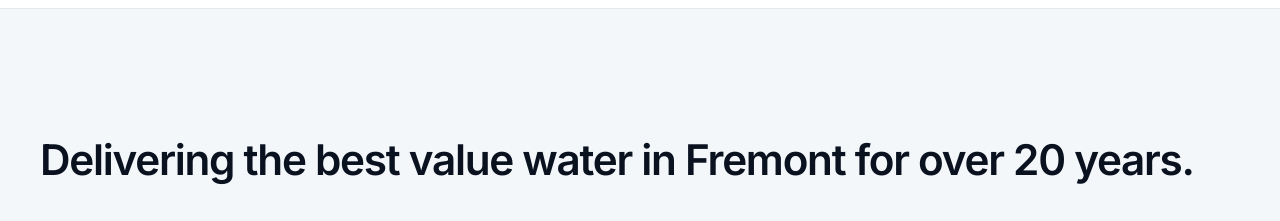
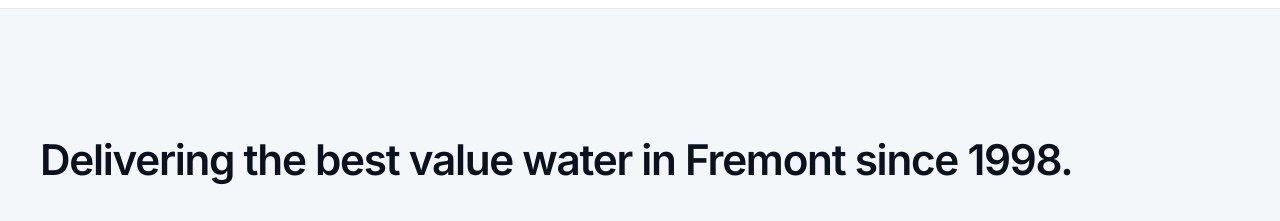
Before and after one commit to ivince918/le-water, a React (Vite) app: page / in a window 1280 px wide. Shown: the part 1120-1341 px from the top of the page. Built offline with nearby package versions, Linux system fonts and the light colour scheme.

Commit message:
Use founding year 1998 in heritage copy and brand schema

```diff
--- a/index.html
+++ b/index.html
@@ -14,7 +14,7 @@
     <meta property="og:type" content="website" />
     <meta property="og:site_name" content="Le Water" />
     <meta property="og:title" content="Le Water Store | Alkaline &amp; Purified Water in Fremont &amp; Newark" />
-    <meta property="og:description" content="Family-owned water store serving Fremont and Newark for over 20 years. Refill purified and alkaline water, or prepay and save 25%+. Three locations, open daily 10a-7p." />
+    <meta property="og:description" content="Family-owned water store serving Fremont and Newark since 1998. Refill purified and alkaline water, or prepay and save 25%+. Three locations, open daily 10a-7p." />
     <meta property="og:url" content="https://lewaterstore.com/" />
     <meta property="og:image" content="https://lewaterstore.com/og.png" />
     <meta property="og:image:width" content="1200" />
@@ -40,6 +40,7 @@
           "name": "Le Water",
           "url": "https://lewaterstore.com/",
           "image": "https://lewaterstore.com/favicon.svg",
+          "foundingDate": "1998",
           "aggregateRating": {
             "@type": "AggregateRating",
             "ratingValue": "4.1",
--- a/src/App.jsx
+++ b/src/App.jsx
@@ -455,8 +455,8 @@
 
 /* ─────── TRUST BAR — heritage + the competitive wedge, straight under the hero ─────── */
 /* Every figure here is verified (3 stores, daily hours, 4.4/68 Google, member price).
-   TODO(Brian): if you have the exact founding year, swap "over 20 years" → "Since 20XX" — a
-   specific year outperforms a vague range and matches how the Fremont competitor markets. */
+   Founded 1998 (first store) — heritage copy uses "since 1998", a specific year that
+   matches how the Fremont competitor markets ("since 1985"). */
 function TrustBar() {
   const stats = [
     { icon: MapPin,  big: '3',        small: 'Locations across Fremont & Newark' },
@@ -582,7 +582,7 @@
           <WordReveal
             as="h2"
             className="display h-lead text-[#0A1220]"
-            text="Delivering the best value water in Fremont for over 20 years."
+            text="Delivering the best value water in Fremont since 1998."
           />
           {/* Store gallery — TODO: swap these placeholder images for real store photos */}
           <div className="reveal mt-8 md:mt-10 grid grid-cols-2 gap-3 md:grid-cols-4 md:grid-rows-2 md:gap-4 md:h-[460px]">
```
